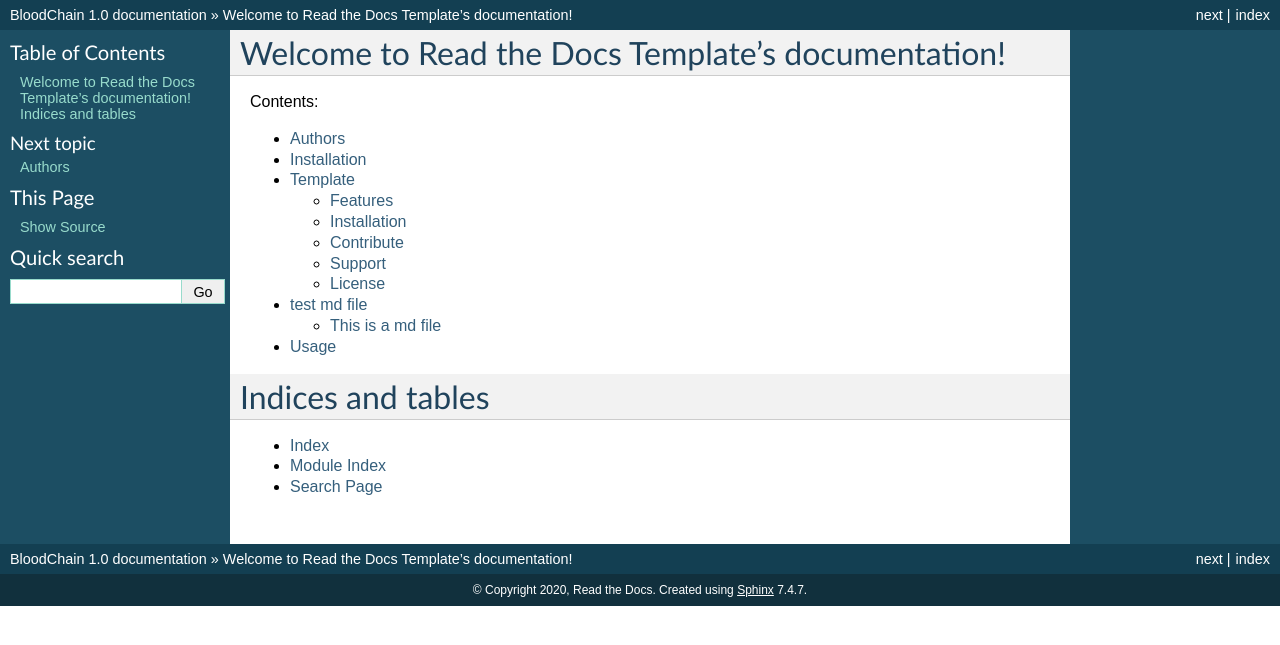
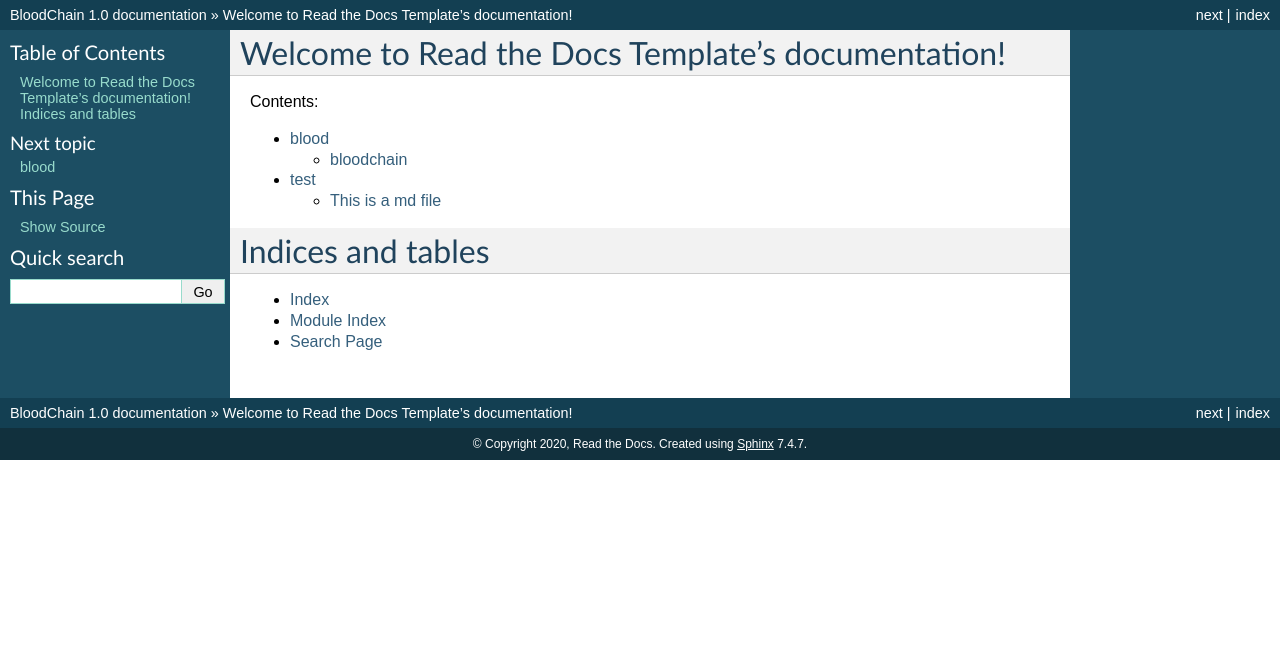
Before and after one commit to EvansX/blood-chain-api, a Sphinx documentation site: the page built from docs/index.rst, in a window 1280 px wide. Shown: the top 645 px of the page. Built offline with Sphinx 7.4.7, drawn with Linux system fonts in a browser that asks for light colours.

Commit message:
Test md file

```diff
--- a/AUTHORS.rst
+++ /dev/null
@@ -1,5 +0,0 @@
-Authors
--------
-
-* Eric (New contributor)
-* Anthony
--- a/docs/authors.rst
+++ /dev/null
@@ -1 +0,0 @@
-.. include:: ../AUTHORS.rst
--- /dev/null
+++ b/docs/blood.md
@@ -0,0 +1,2 @@
+# blood
+## bloodchain
--- a/docs/contributing.rst
+++ /dev/null
@@ -1 +0,0 @@
-.. include:: ../CONTRIBUTING.rst
--- a/docs/history.rst
+++ /dev/null
@@ -1 +0,0 @@
-.. include:: ../HISTORY.rst
--- a/docs/readme.rst
+++ /dev/null
@@ -1 +0,0 @@
-.. include:: ../README.rst
--- a/docs/test.md
+++ b/docs/test.md
@@ -1,5 +1,5 @@
-### test md file
-#### This is a md file
+# test
+## This is a md file
 - 1
 - 2
 - 3
```
Also changed, not shown: README.rst (deleted, +0 -41 lines), docs/installation.rst (deleted, +0 -7 lines), docs/usage.rst (deleted, +0 -7 lines).
